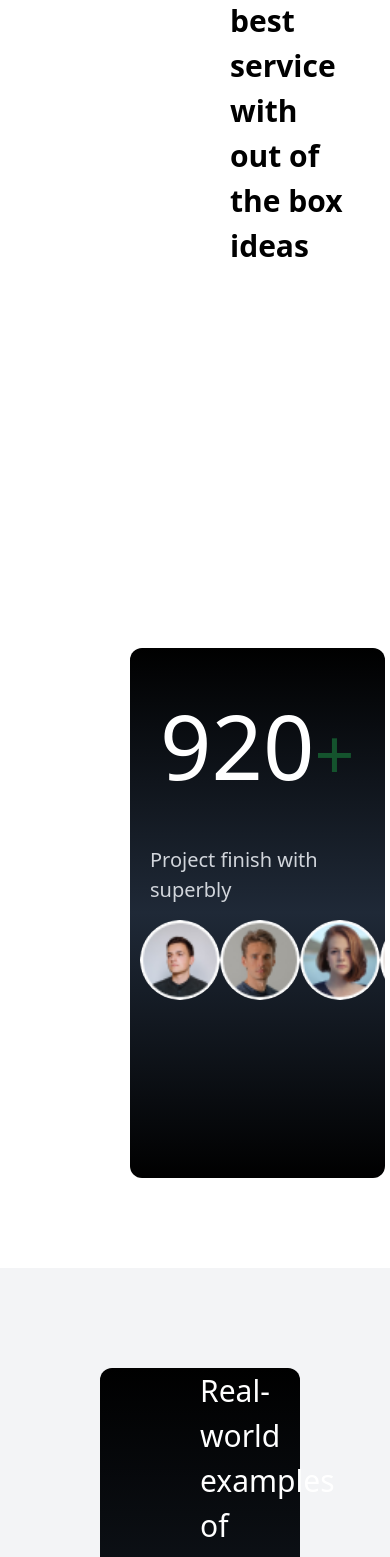
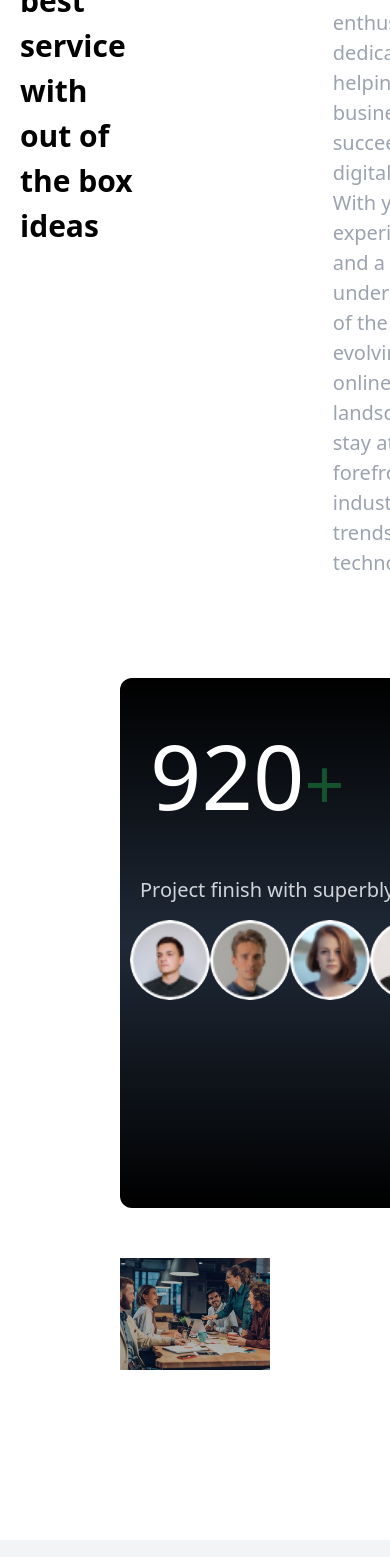
Before and after one commit to SouchenOu/digital-marketing-Agency, a Next.js app in the folder my-app/: page / in a window 390 px wide. Shown: the part 1790-3347 px from the top of the page. Built offline with nearby package versions, Linux system fonts and the light colour scheme.

Commit message:
fix the response of the first and second parts

```diff
--- a/my-app/components/MainPart2.tsx
+++ b/my-app/components/MainPart2.tsx
@@ -4,9 +4,9 @@ import React from 'react'
 
 const MainPart2 = () => {
   return (
-    <section className='h-full w-full xl:py-[100px] xl:px-[200px]  px-[30px] py-[40px] gap-[800px]'>
-        <div className='flex gap-[200px] px-[200px]'>
-            <h2 className='text-[30px] font-bold w-[1000px]'>
+    <section className='h-full w-full xl:py-[100px] xl:px-[200px]  px-[20px] py-[20px] gap-[800px]'>
+        <div className='flex gap-[200px] xl:px-[200px]'>
+            <h2 className='text-[30px] font-bold w-[1000px] '>
                 Provide the best service with out of the box ideas
             </h2>
             <p className='text-[20px] font-[400] w-100 text-gray-400'>
@@ -15,7 +15,7 @@ const MainPart2 = () => {
 
 
         </div>
-        <div className='flex items-center  px-[100px] py-[50px]'>
+        <div className='xl:flex lg:flex  items-center  px-[100px] py-[100px] gap-[200x]  justify-center'>
             <div className='bg-gradient-to-b from-black via-gray-800 to-black rounded-xl w-[600px] h-[530px]'>
                 <h1 className='text-[90px] bold-[500px] text-white p-[30px]'>920<span className='text-green-900 text-bold text-[70px]'>+</span></h1>
                 <p className='text-gray-300 py-[2px] px-[20px] text-[20px] font-[300]'>Project finish with superbly</p>
@@ -28,9 +28,9 @@ const MainPart2 = () => {
                     </div>
                 </div>
             </div>
-            <div className='relative flex items-start px-[40px] '>
-                <Image src="/team3.jpg" alt="rectangle" width={700} height={200} className='object-cover brightness-75 w-[700px]'/>
-                <h1 className='absolute flex items-center justify-center px-[100px] py-[240px] text-[60px]  font-bold text-white'>  HOW&nbsp;&nbsp;&nbsp;&nbsp;WE&nbsp;&nbsp;&nbsp;&nbsp;WORK</h1>
+            <div className='relative flex items-start xl:px-[40px] py-[50px]'>
+                <Image src="/team3.jpg" alt="rectangle" width={800} height={700} className=' brightness-75 w-[800px]'/>
+                <h1 className='absolute flex items-center justify-center px-[100px] xl:py-[240px] py-[160px] xl:text-[60px] text-[30px]  font-bold text-white'>  HOW&nbsp;&nbsp;&nbsp;&nbsp;WE&nbsp;&nbsp;&nbsp;&nbsp;WORK</h1>
             </div>
         </div>
 
```
